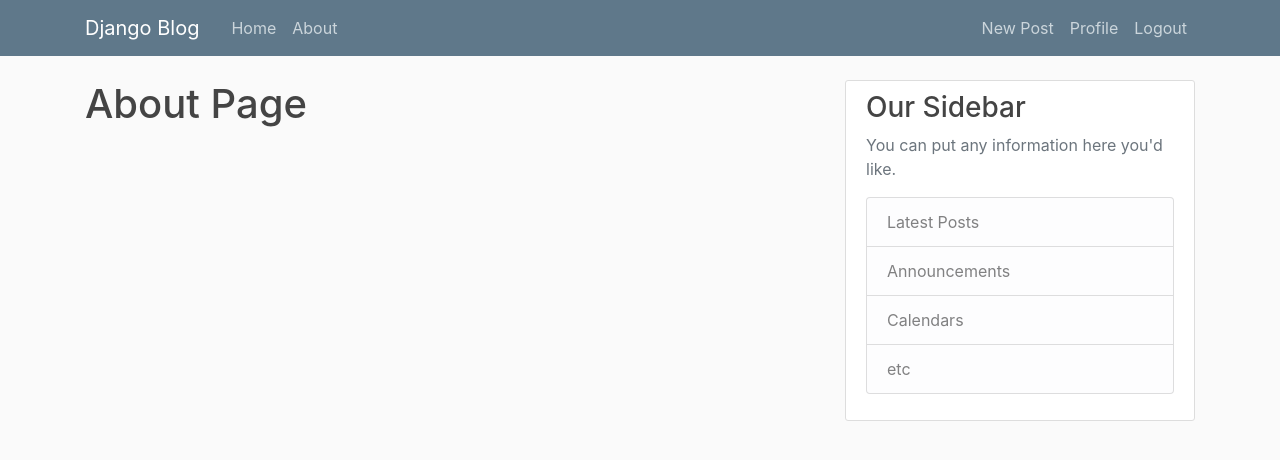
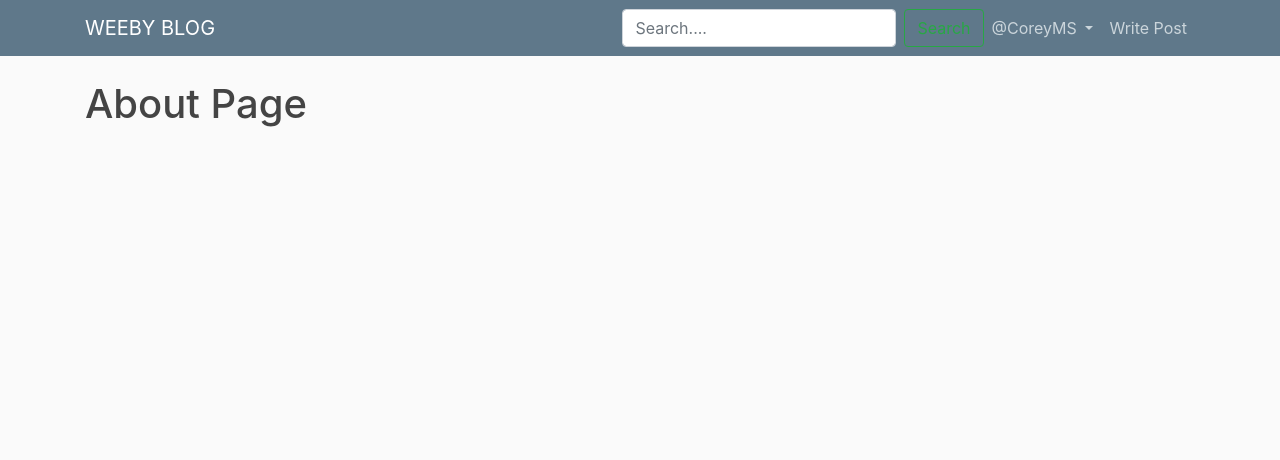
Before and after one commit to mehulanshumali/Weeby, a Django app: page /about/ in a window 1280 px wide. Shown: the top 460 px of the page. Run offline with Django 3.2, Linux system fonts and the light colour scheme; a user stored in the database is signed in; some libraries are stand-ins or nearby versions.

Commit message:
Updated Base file

```diff
--- a/django_project/blog/templates/blog/base.html
+++ b/django_project/blog/templates/blog/base.html
@@ -8,7 +8,7 @@
     <meta name="viewport" content="width=device-width, initial-scale=1, shrink-to-fit=no">
 
     <!-- Bootstrap CSS -->
-    <link rel="stylesheet" href="https://maxcdn.bootstrapcdn.com/bootstrap/4.0.0/css/bootstrap.min.css" integrity="sha384-Gn5384xqQ1aoWXA+058RXPxPg6fy4IWvTNh0E263XmFcJlSAwiGgFAW/dAiS6JXm" crossorigin="anonymous">
+    <link rel="stylesheet" href="https://stackpath.bootstrapcdn.com/bootstrap/4.5.0/css/bootstrap.min.css" integrity="sha384-9aIt2nRpC12Uk9gS9baDl411NQApFmC26EwAOH8WgZl5MYYxFfc+NcPb1dKGj7Sk" crossorigin="anonymous">
 
     <link rel="stylesheet" type="text/css" href="{% static 'blog/main.css' %}">
 
@@ -22,25 +22,44 @@
   <header class="site-header">
     <nav class="navbar navbar-expand-md navbar-dark bg-steel fixed-top">
       <div class="container">
-          <a class="navbar-brand mr-4" href="{% url 'blog-home' %}">Django Blog</a>
+        <a class="navbar-brand mr-4 text-bold text-uppercase" href="{% url 'blog-home' %}"> Weeby Blog</a>
         <button class="navbar-toggler" type="button" data-toggle="collapse" data-target="#navbarToggle" aria-controls="navbarToggle" aria-expanded="false" aria-label="Toggle navigation">
         <span class="navbar-toggler-icon"></span>
         </button>
         <div class="collapse navbar-collapse" id="navbarToggle">
-            <div class="navbar-nav mr-auto">
+          <!-- <div class="navbar-nav ml-auto">
             <a class="nav-item nav-link" href="{% url 'blog-home' %}">Home</a>
             <a class="nav-item nav-link" href="{% url 'blog-about' %}">About</a>
+           </div> -->
+          <!-- Navbar Right Side -->
+          <div class="navbar-nav ml-auto">
+            <form class="form-inline my-2 my-lg-0" method="GET" action="/search">
+              <input class="form-control mr-sm-2" type="search" placeholder="Search...." aria-label="Search" name="search_query" id="search">
+              <button class="btn btn-outline-success my-2 my-sm-0" type="submit">Search</button>
+            </form>
+
+
+              {% if user.is_authenticated %}
+              <li class="nav-item dropdown">
+                <a class="nav-link dropdown-toggle" href="#" id="navbarDropdown" role="button" data-toggle="dropdown" aria-haspopup="true" aria-expanded="false">
+                  @{{user.username}}
+                </a>
+                <div class="dropdown-menu" aria-labelledby="navbarDropdown">
+                  <a class="dropdown-item" href="{% url 'profile' %}">My Account</a>
+                  <a class="dropdown-item" href="{% url 'password_reset' %}">Change Password</a>
+                  <a class="dropdown-item" href="{% url 'logout' %}">Logout</a>
                 </div>
-            <!-- Navbar Right Side -->
-            <div class="navbar-nav">
-              {% if user.is_authenticated %}
-                <a class="nav-item nav-link" href="{% url 'post-create' %}">New Post</a>
-                <a class="nav-item nav-link" href="{% url 'profile' %}">Profile</a>
-                <a class="nav-item nav-link" href="{% url 'logout' %}">Logout</a>
+              </li>
+              <a class="nav-item nav-link" href="{% url 'post-create' %}">Write Post</a>
+              <!-- <a class="nav-item nav-link" href="{% url 'profile' %}">Profile</a> -->
+              <!-- <a class="nav-item nav-link" href="{% url 'logout' %}">Logout</a> -->
             {% else %}
+            <!-- <a class="nav-item nav-link" href="{% url 'post-create' %}">Write Post</a> -->
               <a class="nav-item nav-link" href="{% url 'login' %}">Login</a>
-                <a class="nav-item nav-link" href="{% url 'register' %}">Register</a>
+              <a class="nav-item nav-link " href="{% url 'register' %}">Register</a>
+
             {% endif %}
+
           </div>
         </div>
       </div>
@@ -48,7 +67,7 @@
   </header>
     <main role="main" class="container">
       <div class="row">
-        <div class="col-md-8">
+
           {% if messages %}
             {% for message in messages %}
               <div class="alert alert-{{ message.tags }}">
@@ -56,28 +75,19 @@
               </div>
             {% endfor %}
           {% endif %}
+          <div class="container">
 {% block content %}{% endblock %}
           </div>
-        <div class="col-md-4">
-          <div class="content-section">
-            <h3>Our Sidebar</h3>
-            <p class='text-muted'>You can put any information here you'd like.
-              <ul class="list-group">
-                <li class="list-group-item list-group-item-light">Latest Posts</li>
-                <li class="list-group-item list-group-item-light">Announcements</li>
-                <li class="list-group-item list-group-item-light">Calendars</li>
-                <li class="list-group-item list-group-item-light">etc</li>
-              </ul>
-            </p>
-          </div>
-        </div>
+
+
+
       </div>
     </main>
 
     <!-- Optional JavaScript -->
     <!-- jQuery first, then Popper.js, then Bootstrap JS -->
-    <script src="https://code.jquery.com/jquery-3.2.1.slim.min.js" integrity="sha384-KJ3o2DKtIkvYIK3UENzmM7KCkRr/rE9/Qpg6aAZGJwFDMVNA/GpGFF93hXpG5KkN" crossorigin="anonymous"></script>
-    <script src="https://cdnjs.cloudflare.com/ajax/libs/popper.js/1.12.9/umd/popper.min.js" integrity="sha384-ApNbgh9B+Y1QKtv3Rn7W3mgPxhU9K/ScQsAP7hUibX39j7fakFPskvXusvfa0b4Q" crossorigin="anonymous"></script>
-    <script src="https://maxcdn.bootstrapcdn.com/bootstrap/4.0.0/js/bootstrap.min.js" integrity="sha384-JZR6Spejh4U02d8jOt6vLEHfe/JQGiRRSQQxSfFWpi1MquVdAyjUar5+76PVCmYl" crossorigin="anonymous"></script>
+    <script src="https://code.jquery.com/jquery-3.5.1.slim.min.js" integrity="sha384-DfXdz2htPH0lsSSs5nCTpuj/zy4C+OGpamoFVy38MVBnE+IbbVYUew+OrCXaRkfj" crossorigin="anonymous"></script>
+    <script src="https://cdn.jsdelivr.net/npm/popper.js@1.16.0/dist/umd/popper.min.js" integrity="sha384-Q6E9RHvbIyZFJoft+2mJbHaEWldlvI9IOYy5n3zV9zzTtmI3UksdQRVvoxMfooAo" crossorigin="anonymous"></script>
+    <script src="https://stackpath.bootstrapcdn.com/bootstrap/4.5.0/js/bootstrap.min.js" integrity="sha384-OgVRvuATP1z7JjHLkuOU7Xw704+h835Lr+6QL9UvYjZE3Ipu6Tp75j7Bh/kR0JKI" crossorigin="anonymous"></script>
 </body>
 </html>
```
Lines whose indentation alone changed are shown as unchanged.
